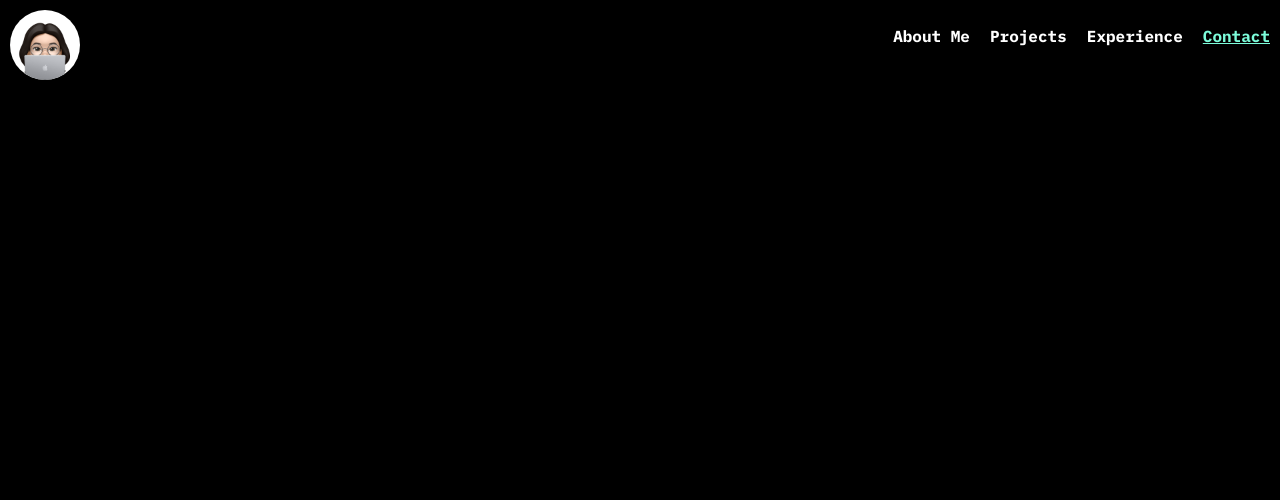
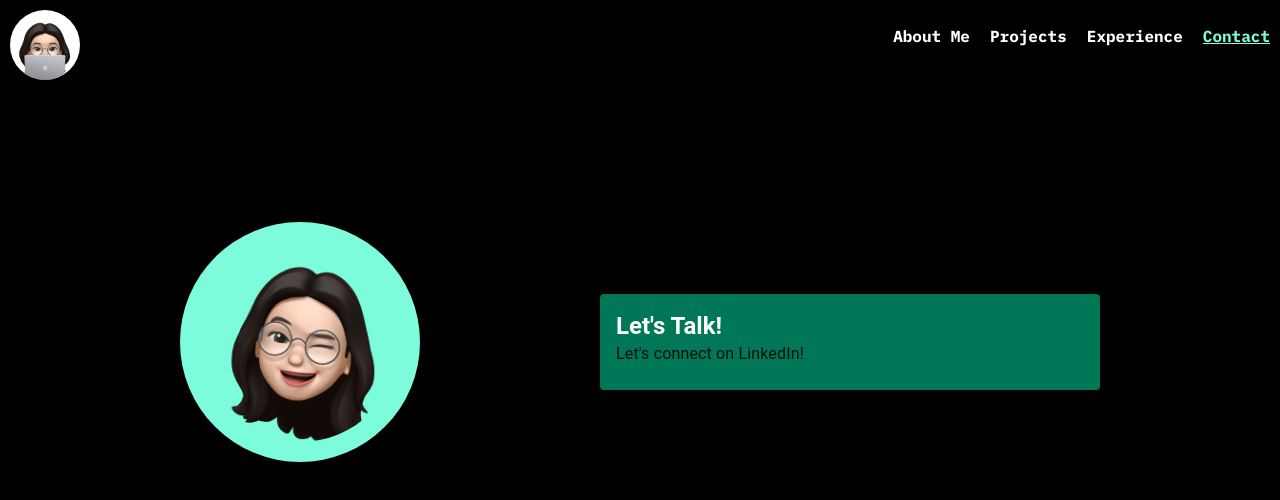
Before and after one commit to eun-chae-s/eun-chae-s.github.io, a React (Create React App) app: page /contact in a window 1280 px wide. Shown: the top 500 px of the page. Built offline with nearby package versions, Linux system fonts and the light colour scheme.

Commit message:
start contact and experience page

```diff
--- /dev/null
+++ b/src/css/Contact.css
@@ -0,0 +1,15 @@
+.contacts {
+  display: flex;
+  flex-direction: row;
+  justify-content: space-evenly;
+  align-items: center;
+  margin-top: 10%;
+}
+.contact-icon {
+  background-color: #7cfcda;
+  border-color: #7cfcda;
+  border-radius: 50%;
+  height: 200px;
+  width: 200px;
+  padding: 20px;
+}
--- /dev/null
+++ b/src/css/Experience.css
@@ -0,0 +1,3 @@
+.experience {
+  color: #7cfcda;
+}
--- a/src/css/Projects.css
+++ b/src/css/Projects.css
@@ -4,6 +4,7 @@
   align-items: center;
   overflow-x: auto;
   position: relative;
+  margin: 50px;
 }
 
 .card {
--- /dev/null
+++ b/src/data/experience.json
@@ -0,0 +1,11 @@
+{
+  "entities": [
+    {
+      "place": "",
+      "position": "",
+      "start": "",
+      "end": "",
+      "description": ""
+    }
+  ]
+}
--- a/src/pages/Contact.js
+++ b/src/pages/Contact.js
@@ -1,11 +1,24 @@
 import React from "react";
+import wink from "../images/wink.png";
+import { Card, CardContent, Typography } from "@mui/material";
 import Header from "../components/Header";
+import "../css/Contact.css";
 
 export default function Contact() {
   return (
     <div>
       <Header></Header>
-      <div>Contact</div>
+      <div className="contacts">
+        <img className="contact-icon" src={wink} alt="Avatar with Smile"></img>
+        <Card sx={{ minWidth: 500, backgroundColor: "#007757" }}>
+          <CardContent>
+            <Typography variant="h5" color="white" sx={{ fontWeight: "bold" }}>
+              Let's Talk!
+            </Typography>
+            <Typography>Let's connect on LinkedIn!</Typography>
+          </CardContent>
+        </Card>
+      </div>
     </div>
   );
 }
--- a/src/pages/Experience.js
+++ b/src/pages/Experience.js
@@ -1,11 +1,16 @@
 import React from "react";
 import Header from "../components/Header";
+import "../css/Experience.css";
+// import * as experience from "../data/experience.json";
 
 export default function Experience() {
   return (
     <div>
       <Header></Header>
-      <div>Experience</div>
+      <div className="experience">
+        <h3>Where I worked</h3>
+        <div></div>
+      </div>
     </div>
   );
 }
--- a/src/pages/Projects.js
+++ b/src/pages/Projects.js
@@ -13,7 +13,7 @@ export default function Projects() {
         {projects.entities.map((project) => (
           <Card
             className="card"
-            sx={{ minWidth: 400, minHeight: 400, borderRadius: 10 }}
+            sx={{ minWidth: 350, minHeight: 350, borderRadius: 10 }}
           >
             <CardContent className="card-content" sx={{ gap: 3 }}>
               <Typography variant="h6" component="div">
```
